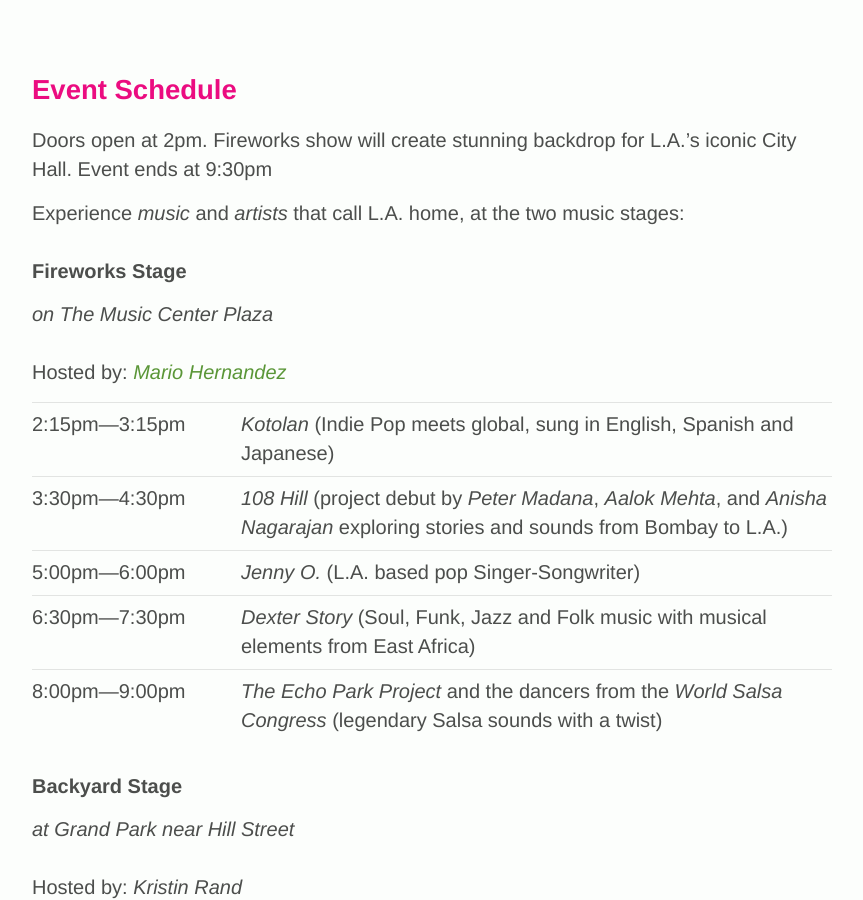
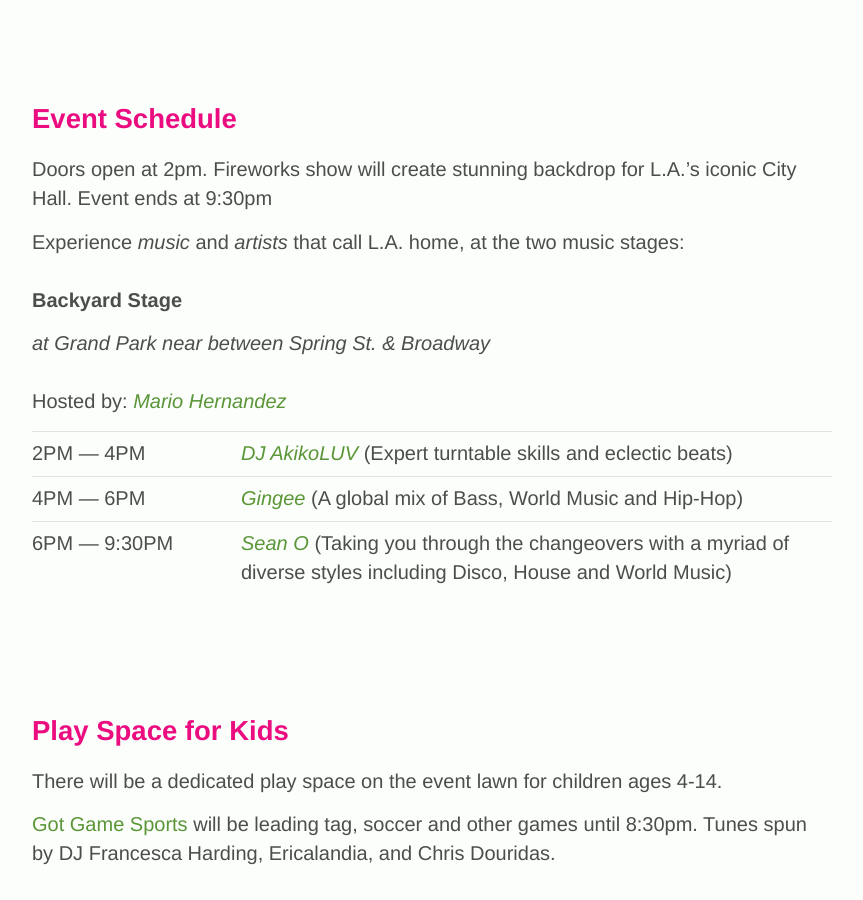
Before and after one commit to grandparkla/july4, a Jekyll site: the page built from index.markdown, in a window 1280 px wide and 900 px high, scrolled down 3869 px. Shown: the whole window, without its empty margins (208-1071 px from the left). Built offline with Jekyll 4.4.1, drawn with Linux system fonts in a browser that asks for light colours; some of the changed text lies outside the part shown.

Commit message:
Updating Copy for 2017
First pass at updating copy. -Duncan

```diff
--- a/index.markdown
+++ b/index.markdown
@@ -7,7 +7,7 @@
 * [Kid’s Play Space](#play-space-for-kids)
 * [Transportation](#transportation)
 
-**Los Angeles! #Go4thDTLA**. Grand Park and The Music Center are where to celebrate together with music, food, and an incredible fireworks display launched from the civic center skyline. Grab the best friends, the whole family, and main squeezes and enjoy a bit of togetherness under the beautiful Angeleno sky. **Safety for everyone is número uno. Check back soon for more info on entrances, prohibited items, parking, etc.**
+**Los Angeles! #Go4thDTLA**.Grand Park and The Music Center are where to celebrate together with music, food, and an incredible fireworks display launched from the civic center skyline. Grab the best friends, the whole family, and main squeezes and enjoy a bit of togetherness under the beautiful Angeleno sky. **Safety for everyone is número uno. Check back soon for more info on entrances, prohibited items, parking, etc.**
 
 ### When
 
@@ -103,41 +104,21 @@
 
 Experience *music* and *artists* that call L.A. home, at the two music stages:
 
-### Fireworks Stage
 
-#### on The Music Center Plaza
+### Backyard Stage
+
+#### at Grand Park near between Spring St. & Broadway
 
 Hosted by: *[Mario Hernandez](http://eatmomovies.tumblr.com/)*
 
-2:15pm—3:15pm
-: *Kotolan* (Indie Pop meets global, sung in English, Spanish and Japanese)
+2PM — 4PM
+: *[DJ AkikoLUV](https://soundcloud.com/akikoluv)* (Expert turntable skills and eclectic beats)
 
-3:30pm—4:30pm
-: *108 Hill* (project debut by *Peter Madana*, *Aalok Mehta*, and *Anisha Nagarajan* exploring stories and sounds from Bombay to L.A.)
+4PM — 6PM
+: *[Gingee](https://gingee.bandcamp.com/)* (A global mix of Bass, World Music and Hip-Hop)
 
-5:00pm—6:00pm
-: *Jenny O.* (L.A. based pop Singer-Songwriter)
-
-6:30pm—7:30pm
-: *Dexter Story* (Soul, Funk, Jazz and Folk music with musical elements from East Africa)
-
-8:00pm—9:00pm
-: *The Echo Park Project* and the dancers from the *World Salsa Congress* (legendary Salsa sounds with a twist)
-
-### Backyard Stage
-
-#### at Grand Park near Hill Street
-
-Hosted by: *Kristin Rand*
-
-3:00pm—4:30pm
-: *La Junta* (DJ collective spinning tropical sounds of Brazil, Colombia, Peru, Nigeria, Ethiopia, Democratic Republic of Congo, Cuba, Puerto Rico, India and Mexico)
-
-4:30pm—7:45pm
-: *Afro Funke’* with *DJ Jeremy Sole* and *DJ Glenn Red* (blends of African, Global, Hip-Hop, Jazz/Funk, Dub Reggae, Afro Beat and remixes)
-
-8:00pm—9:00pm
-: *Rocky Dawuni* (L.A.'s own Grammy-nominated afro-roots and reggae sound)
+6PM — 9:30PM
+: *[Sean O](https://www.mixcloud.com/djseano/playlists/seano-mixes/)* (Taking you through the changeovers with a myriad of diverse styles including Disco, House and World Music)
 
 ## Play Space for Kids
 
```
Also changed, not shown: other parts of index.markdown (+1 -0 lines).
